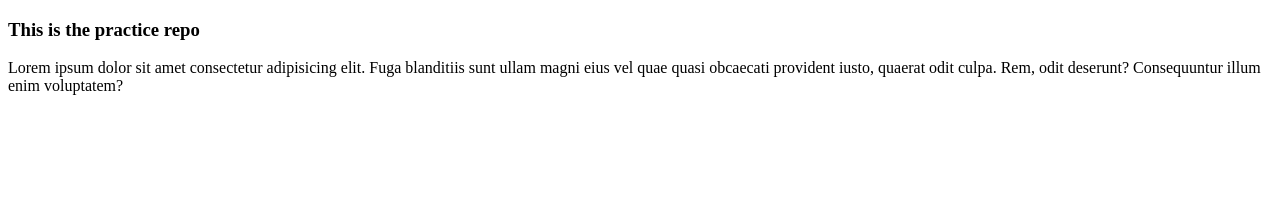
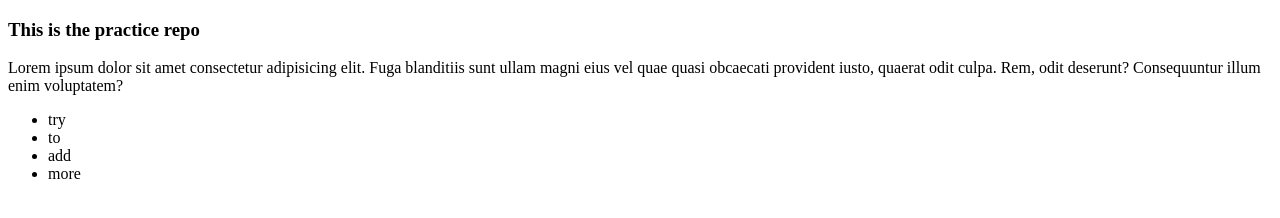
Before and after one commit to 14alim/my-fourth-repo, a plain HTML site: page index.html in a window 1280 px wide. Drawn offline with Linux system fonts and the light colour scheme.

Commit message:
add list

```diff
--- a/index.html
+++ b/index.html
@@ -10,5 +10,13 @@
         <h3>This is the practice repo</h3>
         <p>Lorem ipsum dolor sit amet consectetur adipisicing elit. Fuga blanditiis sunt ullam magni eius vel quae quasi obcaecati provident iusto, quaerat odit culpa. Rem, odit deserunt? Consequuntur illum enim voluptatem?</p>
     </div>
+    <div>
+        <ul>
+            <li>try</li>
+            <li>to</li>
+            <li>add</li>
+            <li>more</li>
+        </ul>
+    </div>
 </body>
 </html>
```
